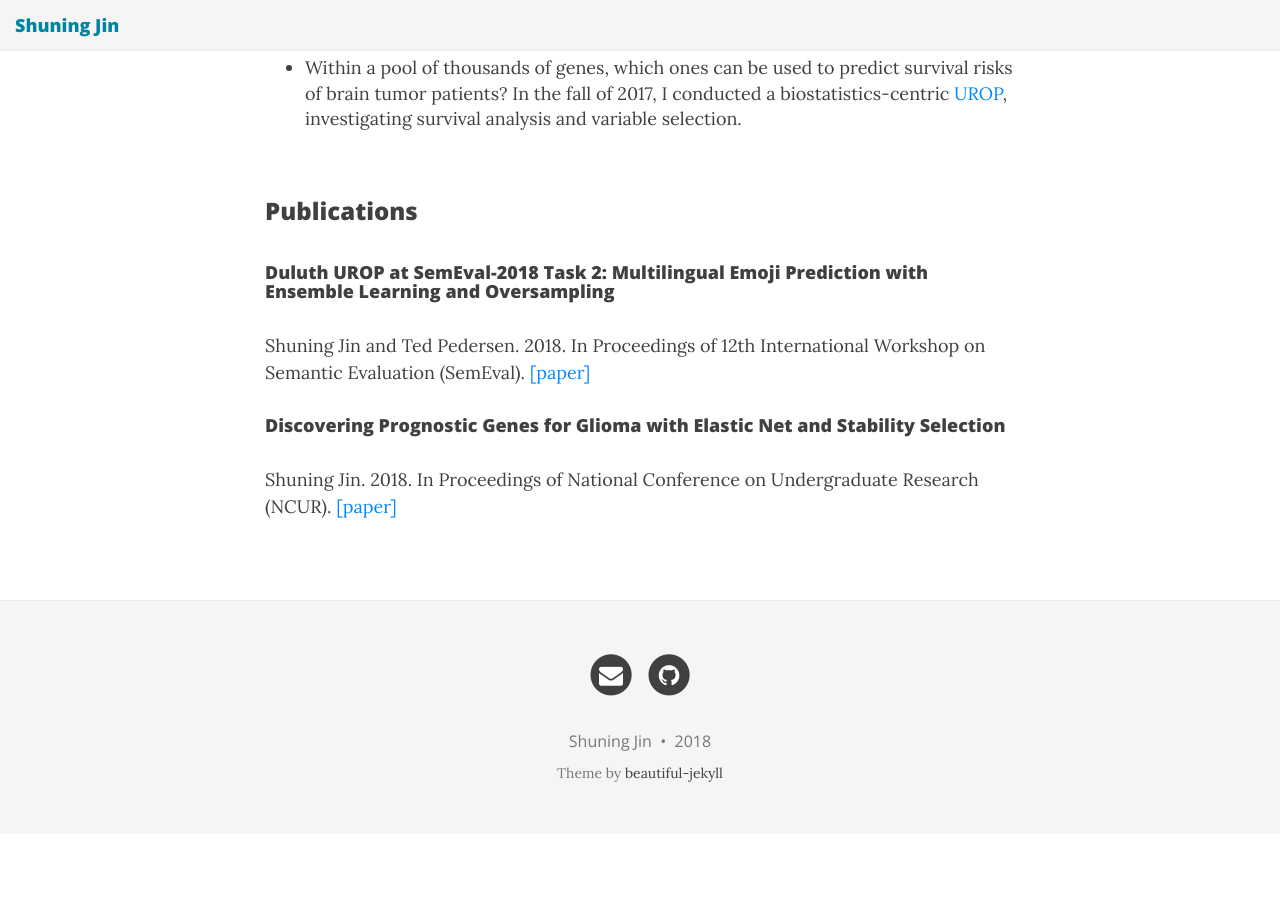
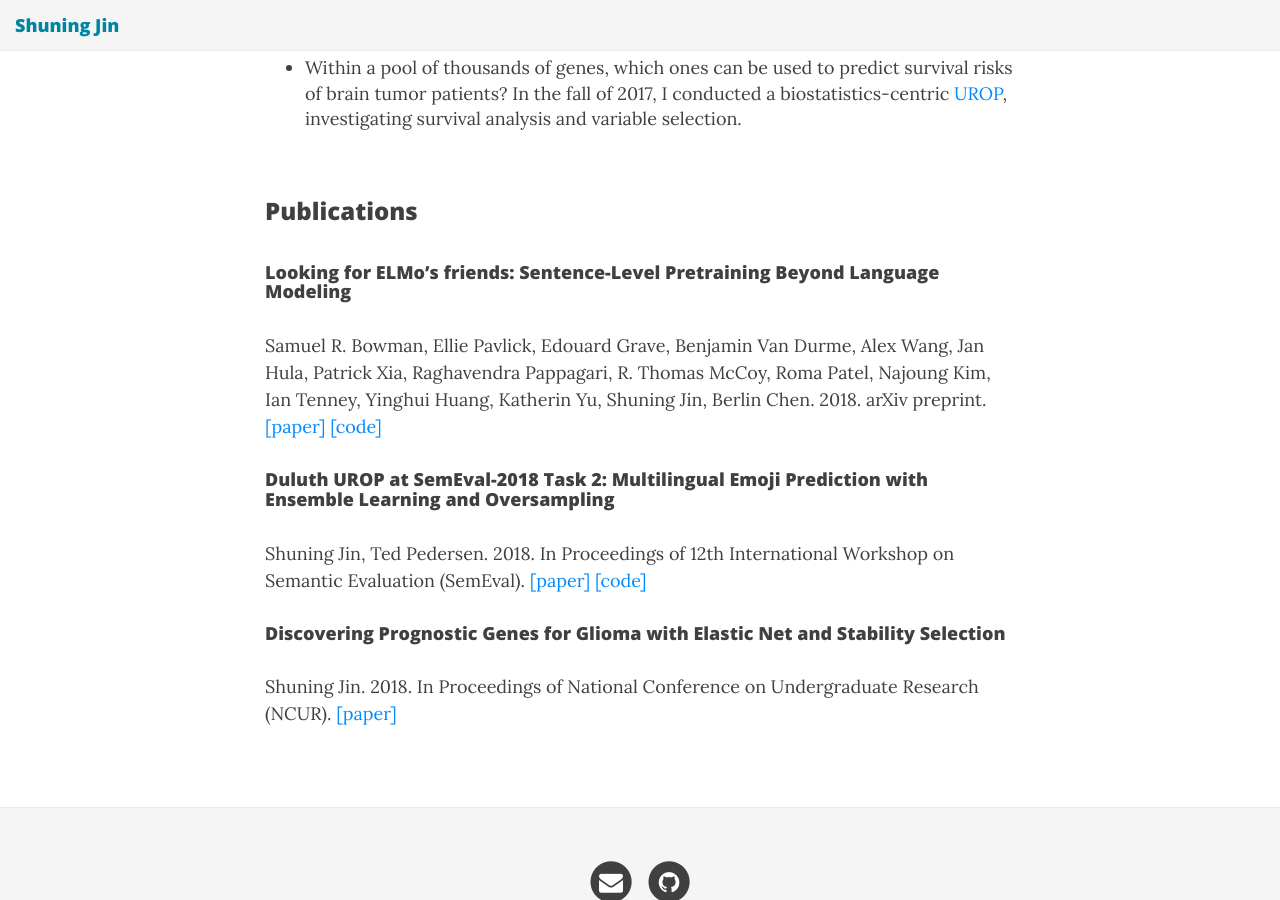
Before and after one commit to shuningjin/shuningjin.github.io, a Jekyll site: the page built from index.md, in a window 1280 px wide and 900 px high, scrolled down 943 px. Built offline with Jekyll 4.4.1, drawn with Linux system fonts in a browser that asks for light colours; nearby versions of some CDN libraries; before the commit the page ends 1777 px from its top, so only the background shows below that.

Commit message:
update publication

```diff
--- a/index.md
+++ b/index.md
@@ -44,9 +44,19 @@ Here are some cool projects I have worked on:
 
 ### Publications
 <div style="height:1em"> </div>
+
+#### Looking for ELMo's friends: Sentence-Level Pretraining Beyond Language Modeling
+Samuel R. Bowman, Ellie Pavlick, Edouard Grave, Benjamin Van Durme, Alex Wang, Jan Hula, Patrick Xia, Raghavendra Pappagari, R. Thomas McCoy, Roma Patel, Najoung Kim, Ian Tenney, Yinghui Huang, Katherin Yu, Shuning Jin, Berlin Chen. 2018.
+arXiv preprint.
+[[paper]](https://arxiv.org/pdf/1812.10860.pdf)
+[[code]](https://github.com/jsalt18-sentence-repl/jiant)
+
 #### Duluth UROP at SemEval-2018 Task 2: Multilingual Emoji Prediction with Ensemble Learning and Oversampling
-Shuning Jin and Ted Pedersen. 2018. In Proceedings of 12th International Workshop on Semantic Evaluation (SemEval).
-[[paper]](http://aclweb.org/anthology/S18-1077)
+Shuning Jin, Ted Pedersen. 2018.
+In Proceedings of 12th International Workshop on Semantic Evaluation (SemEval).
+[[paper]](https://aclweb.org/anthology/S18-1077)
+[[code]](https://github.com/shuningjin/SemEval2018-Task2-EmojiDetection)
 
 #### Discovering Prognostic Genes for Glioma with Elastic Net and Stability Selection
-Shuning Jin. 2018. In Proceedings of National Conference on Undergraduate Research (NCUR). [[paper]](http://www.ncurproceedings.org/ojs/index.php/NCUR2018/article/view/2687/1396)
+Shuning Jin. 2018.
+In Proceedings of National Conference on Undergraduate Research (NCUR). [[paper]](http://www.ncurproceedings.org/ojs/index.php/NCUR2018/article/view/2687/1396)
```
Also changed, not shown: 1 other file.
